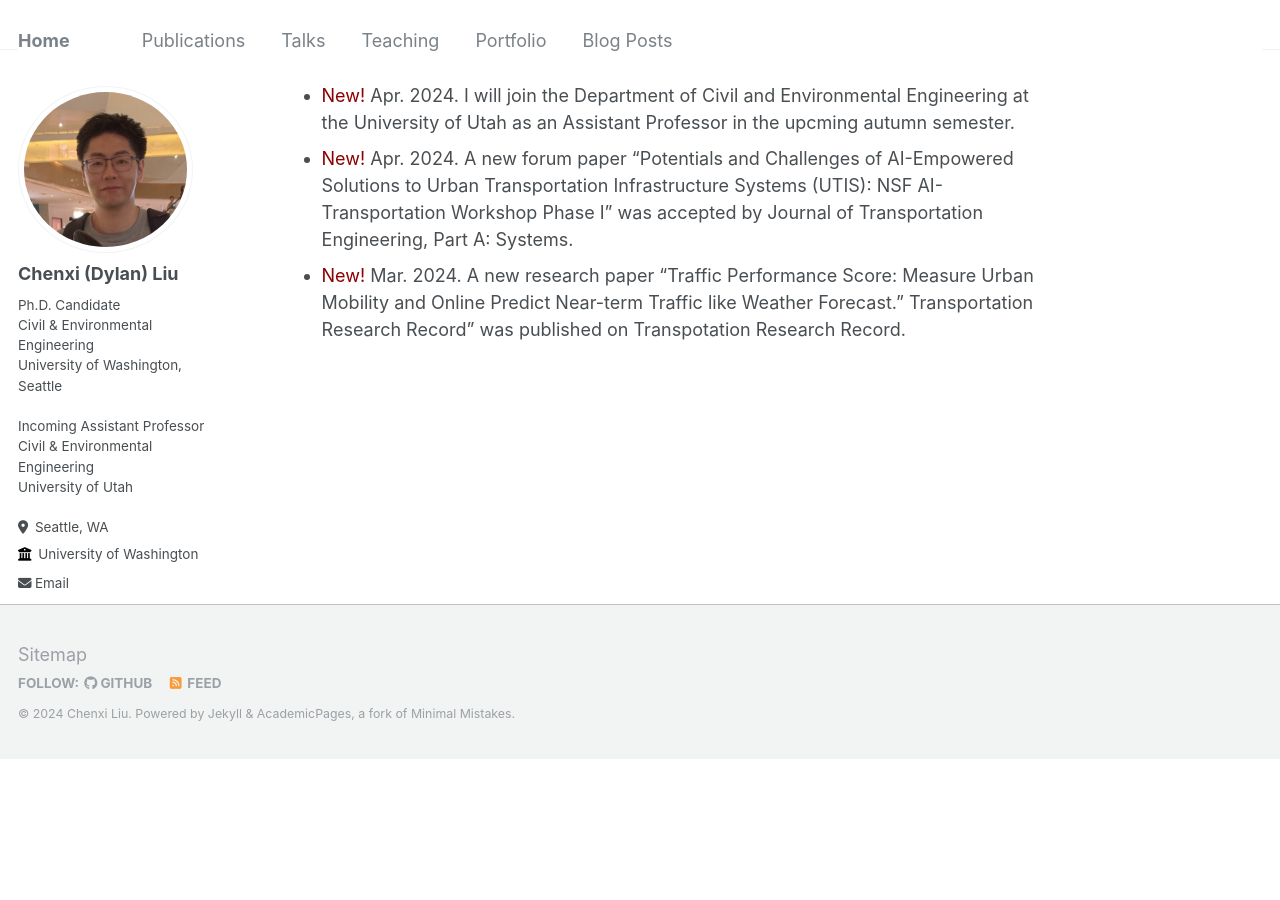
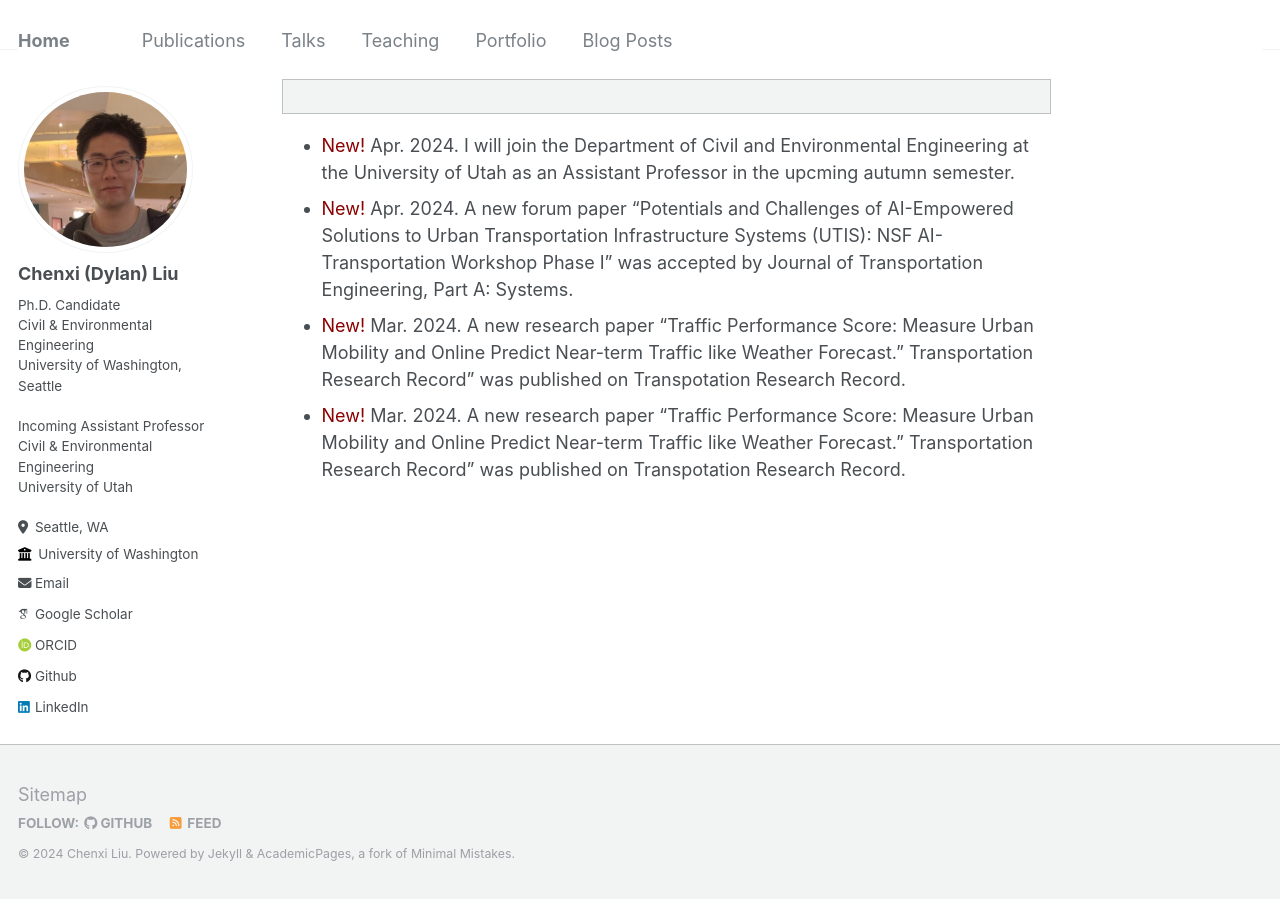
Before and after one commit to chenxiliu-dylan/chenxiliu-dylan.github.io, a Jekyll site: the page built from _pages/about.md, in a window 1280 px wide and 900 px high, scrolled down 1128 px. Built offline with Jekyll 4.4.1, drawn with Linux system fonts in a browser that asks for light colours; some web fonts are replaced; before the commit the page ends 1888 px from its top, so only the background shows below that.

Commit message:
modified:   _pages/about.md

```diff
--- a/_pages/about.md
+++ b/_pages/about.md
@@ -30,6 +30,14 @@ Undergraduate/graudate visitors are also welcome.
 
 # 🎉️ News
 
+<table style="width:100%">
+  <thead>
+    <tr>
+      <th width="100%">&nbsp;</th>
+    </tr>
+  </thead>
+</table>
 * <span style="color:darkred"> New! </span> Apr. 2024. I will join the Department of Civil and Environmental Engineering at the University of Utah as an Assistant Professor in the upcming autumn semester.
 * <span style="color:darkred"> New! </span> Apr. 2024. A new forum paper "Potentials and Challenges of AI-Empowered Solutions to Urban Transportation Infrastructure Systems (UTIS): NSF AI-Transportation Workshop Phase I" was accepted by Journal of Transportation Engineering, Part A: Systems.
 * <span style="color:darkred"> New! </span> Mar. 2024. A new research paper "Traffic Performance Score: Measure Urban Mobility and Online Predict Near-term Traffic like Weather Forecast." Transportation Research Record" was published on Transpotation Research Record.
+* <span style="color:darkred"> New! </span> Mar. 2024. A new research paper "Traffic Performance Score: Measure Urban Mobility and Online Predict Near-term Traffic like Weather Forecast." Transportation Research Record" was published on Transpotation Research Record.
```
